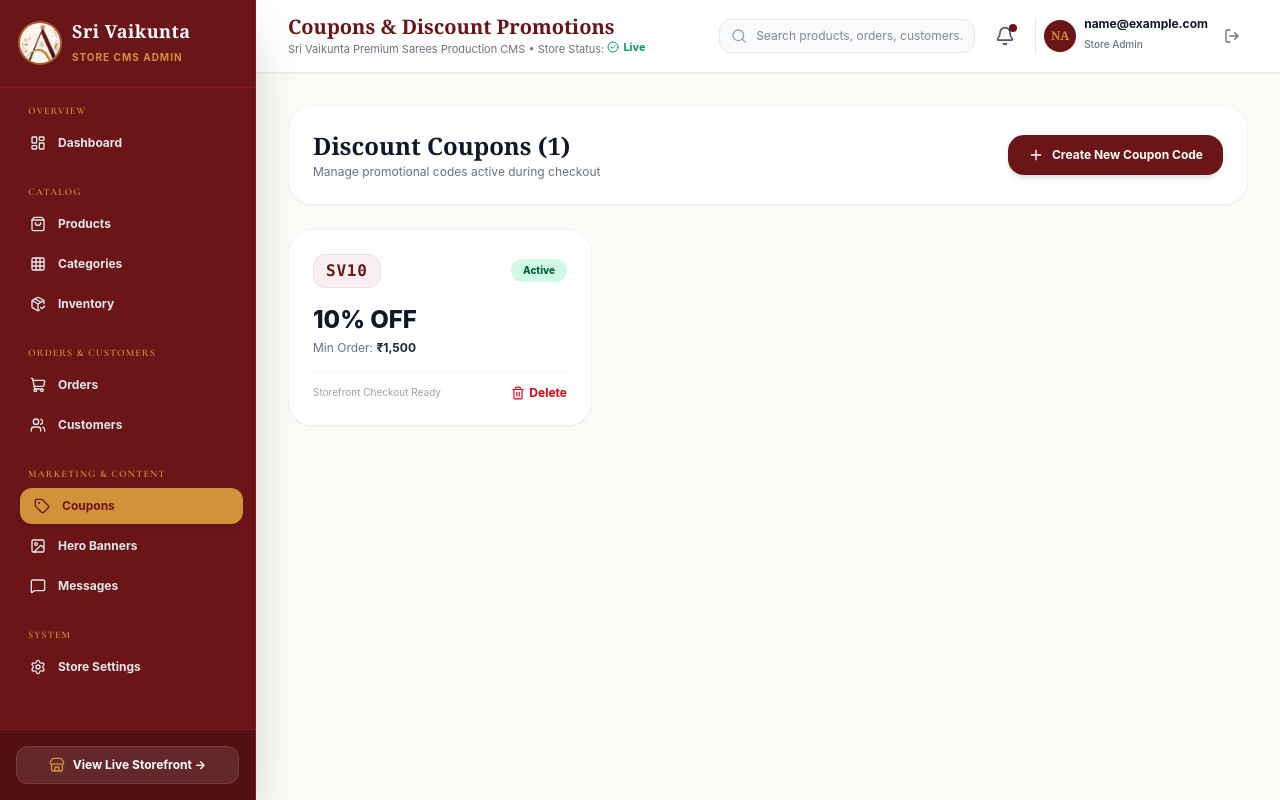
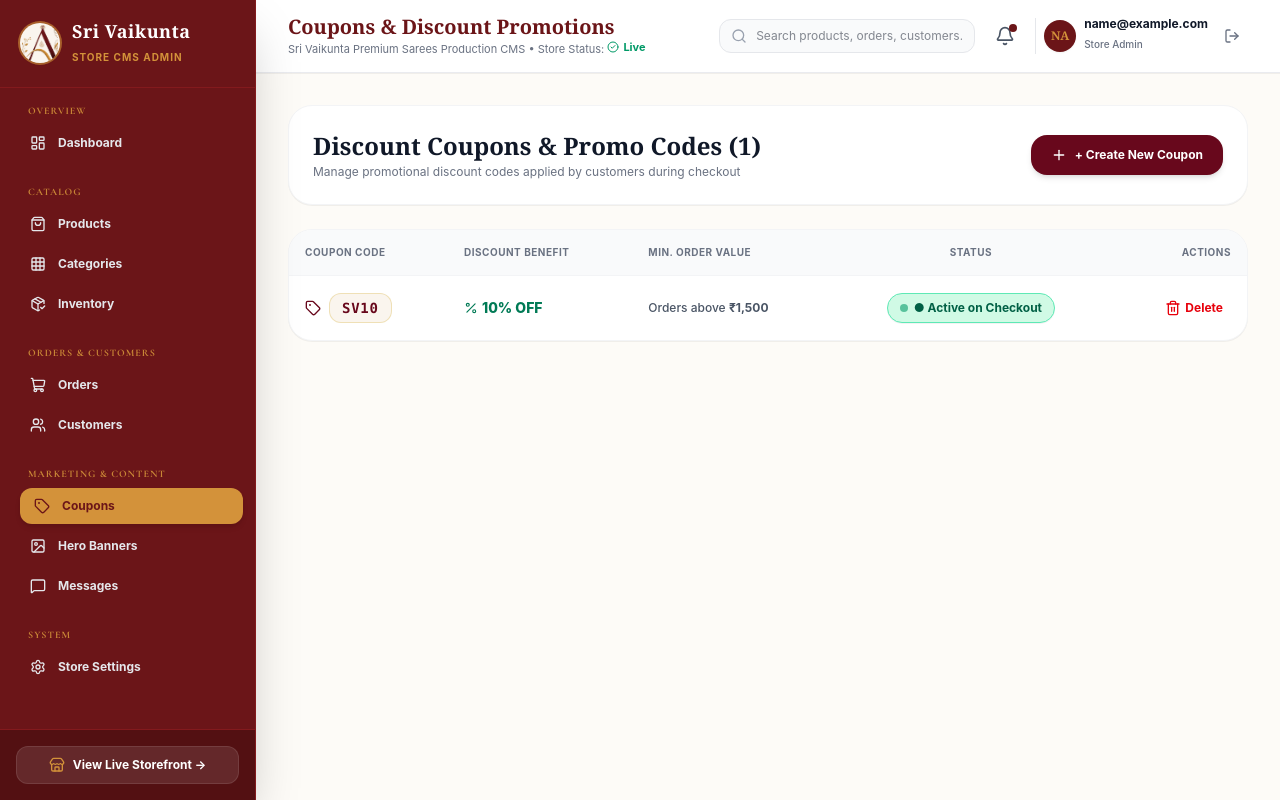
Before and after one commit to neelhari/sri-vaikunta-, a React (Vite) app: page /admin/coupons in a window 1280 px wide. Built offline with nearby package versions, Linux system fonts and the light colour scheme; no server answers; the database is empty; sample sign-in values are in the browser's storage.

Commit message:
feat: upgraded Coupons UI to clean table with flat/pct toggle and 1-click active/disabled switch

```diff
--- a/src/admin/pages/AdminCoupons.jsx
+++ b/src/admin/pages/AdminCoupons.jsx
@@ -1,25 +1,39 @@
 import React, { useState } from 'react';
-import { Tag, Plus, Trash2, Edit2, CheckCircle2, XCircle } from 'lucide-react';
+import { Tag, Plus, Trash2, CheckCircle2, XCircle, Sparkles, Percent, IndianRupee, Power, AlertCircle } from 'lucide-react';
 import { useStoreData } from '../../context/StoreDataContext';
 
 export default function AdminCoupons() {
-  const { coupons, addCoupon, updateCoupon, deleteCoupon } = useStoreData();
+  const { coupons = [], addCoupon, updateCoupon, deleteCoupon } = useStoreData();
   const [isModalOpen, setIsModalOpen] = useState(false);
   const [code, setCode] = useState('');
-  const [type, setType] = useState('percentage');
+  const [type, setType] = useState('flat'); // default to 'flat' (₹) as requested
   const [discountValue, setDiscountValue] = useState('');
   const [minOrder, setMinOrder] = useState('');
+  const [saving, setSaving] = useState(false);
+  const [errorMsg, setErrorMsg] = useState('');
 
-  const [saving, setSaving] = useState(false);
+  const safeCoupons = Array.isArray(coupons) ? coupons : [];
+
+  const handleOpenAdd = () => {
+    setCode('');
+    setType('flat');
+    setDiscountValue('');
+    setMinOrder('0');
+    setErrorMsg('');
+    setIsModalOpen(true);
+  };
 
   const handleCreate = async (e) => {
     e.preventDefault();
-    if (!code || !discountValue || saving) return;
+    if (!code.trim() || !discountValue || saving) return;
 
     setSaving(true);
+    setErrorMsg('');
+
     const result = await addCoupon({
       code: code.toUpperCase().trim(),
-      type,
+      discountType: type === 'flat' ? 'flat' : 'percentage',
+      type: type === 'flat' ? 'flat' : 'percentage',
       discountValue: Number(discountValue),
       minOrder: Number(minOrder) || 0,
       active: true,
@@ -27,17 +41,23 @@ export default function AdminCoupons() {
     setSaving(false);
 
     if (!result.success) {
-      window.alert(`Could not save coupon: ${result.message || 'Unknown error'}`);
+      setErrorMsg(result.message || 'Could not save coupon');
       return;
     }
 
-    setCode('');
-    setDiscountValue('');
-    setMinOrder('');
     setIsModalOpen(false);
   };
 
-  const handleDelete = async (id) => {
+  const handleToggleActive = async (c) => {
+    const newStatus = !c.active;
+    const result = await updateCoupon(c.id, { active: newStatus });
+    if (!result.success) {
+      window.alert(`Could not update coupon: ${result.message || 'Unknown error'}`);
+    }
+  };
+
+  const handleDelete = async (id, couponCode) => {
+    if (!window.confirm(`Are you sure you want to delete coupon "${couponCode}"?`)) return;
     const result = await deleteCoupon(id);
     if (!result.success) {
       window.alert(`Could not delete coupon: ${result.message || 'Unknown error'}`);
@@ -46,127 +66,246 @@ export default function AdminCoupons() {
 
   return (
     <div className="space-y-6">
+      {/* Header */}
       <div className="flex flex-col sm:flex-row sm:items-center justify-between gap-4 bg-white p-6 rounded-3xl border border-gray-100 shadow-2xs">
         <div>
-          <h2 className="font-serif text-2xl font-bold text-gray-900">Discount Coupons ({coupons.length})</h2>
-          <p className="text-xs text-gray-500 mt-0.5">Manage promotional codes active during checkout</p>
+          <h2 className="font-serif text-2xl font-bold text-gray-900">
+            Discount Coupons & Promo Codes ({safeCoupons.length})
+          </h2>
+          <p className="text-xs text-gray-500 mt-0.5">
+            Manage promotional discount codes applied by customers during checkout
+          </p>
         </div>
 
         <button
-          onClick={() => setIsModalOpen(true)}
-          className="bg-[#6B1518] hover:bg-[#4B0F11] text-white text-xs font-bold px-5 py-3 rounded-2xl flex items-center justify-center gap-2 shadow-md transition-all self-start sm:self-auto"
+          onClick={handleOpenAdd}
+          className="bg-[#68081C] hover:bg-[#4A0513] text-white text-xs font-bold px-5 py-3 rounded-2xl flex items-center justify-center gap-2 shadow-md transition-all self-start sm:self-auto cursor-pointer"
         >
           <Plus className="w-4 h-4" />
-          <span>Create New Coupon Code</span>
+          <span>+ Create New Coupon</span>
         </button>
       </div>
 
-      <div className="grid grid-cols-1 sm:grid-cols-2 lg:grid-cols-3 gap-6">
-        {coupons.map((c) => (
-          <div key={c.id} className="bg-white p-6 rounded-3xl border border-gray-100 shadow-2xs space-y-4 relative overflow-hidden">
-            <div className="flex items-center justify-between">
-              <span className="font-mono font-extrabold text-base bg-[#F8F0F0] text-[#6B1518] border border-[#EADEDF] px-3 py-1 rounded-xl tracking-wider">
+      {/* Structured Coupons Table (One After Another) */}
+      <div className="bg-white rounded-3xl border border-gray-100 shadow-2xs overflow-hidden">
+        <div className="overflow-x-auto">
+          <table className="w-full text-left text-xs">
+            <thead className="bg-gray-50 text-gray-500 uppercase tracking-wider text-[10px] font-extrabold border-b border-gray-100">
+              <tr>
+                <th className="p-4">Coupon Code</th>
+                <th className="p-4">Discount Benefit</th>
+                <th className="p-4">Min. Order Value</th>
+                <th className="p-4 text-center">Status</th>
+                <th className="p-4 text-right">Actions</th>
+              </tr>
+            </thead>
+            <tbody className="divide-y divide-gray-100">
+              {safeCoupons.length === 0 ? (
+                <tr>
+                  <td colSpan="5" className="p-12 text-center text-gray-400 font-medium">
+                    No coupons created yet. Click "+ Create New Coupon" to create your first discount code.
+                  </td>
+                </tr>
+              ) : (
+                safeCoupons.map((c) => (
+                  <tr key={c.id || c.code} className="hover:bg-gray-50/80 transition-colors">
+                    {/* Code */}
+                    <td className="p-4">
+                      <div className="flex items-center gap-2">
+                        <Tag className="w-4 h-4 text-[#68081C]" />
+                        <span className="font-mono font-extrabold text-sm bg-[#FAF5EE] text-[#68081C] border border-[#D4AF37]/30 px-3 py-1 rounded-xl tracking-wider">
                           {c.code}
                         </span>
+                      </div>
+                    </td>
+
+                    {/* Discount Value */}
+                    <td className="p-4 font-bold text-gray-900 text-sm">
+                      {c.type === 'percentage' || c.discountType === 'percentage' ? (
+                        <span className="text-emerald-700 flex items-center gap-1 font-extrabold">
+                          <Percent className="w-3.5 h-3.5" />
+                          <span>{c.discountValue}% OFF</span>
+                        </span>
+                      ) : (
+                        <span className="text-emerald-700 flex items-center gap-1 font-extrabold">
+                          <IndianRupee className="w-3.5 h-3.5" />
+                          <span>₹{c.discountValue} Flat OFF</span>
+                        </span>
+                      )}
+                    </td>
+
+                    {/* Min Order */}
+                    <td className="p-4 text-gray-600 font-medium">
+                      {c.minOrder > 0 ? (
+                        <span>Orders above <strong>₹{Number(c.minOrder).toLocaleString('en-IN')}</strong></span>
+                      ) : (
+                        <span className="text-gray-400">No Minimum</span>
+                      )}
+                    </td>
+
+                    {/* Active / Disabled Toggle Switch Button */}
+                    <td className="p-4 text-center">
                       <button
-                onClick={async () => {
-                  const result = await updateCoupon(c.id, { active: !c.active });
-                  if (!result.success) window.alert(`Could not update coupon: ${result.message || 'Unknown error'}`);
-                }}
-                className={`text-[10px] font-extrabold px-3 py-1 rounded-full ${
-                  c.active ? 'bg-emerald-100 text-emerald-800' : 'bg-gray-100 text-gray-600'
+                        onClick={() => handleToggleActive(c)}
+                        className={`inline-flex items-center gap-1.5 px-3 py-1.5 rounded-full text-xs font-bold transition-all cursor-pointer shadow-2xs ${
+                          c.active
+                            ? 'bg-emerald-100 text-emerald-800 border border-emerald-300 hover:bg-emerald-200'
+                            : 'bg-gray-100 text-gray-500 border border-gray-300 hover:bg-gray-200'
                         }`}
+                        title="Click to toggle status"
                       >
-                {c.active ? 'Active' : 'Disabled'}
+                        <span className={`w-2 h-2 rounded-full ${c.active ? 'bg-emerald-600 animate-pulse' : 'bg-gray-400'}`} />
+                        <span>{c.active ? '● Active on Checkout' : '○ Disabled'}</span>
+                      </button>
+                    </td>
+
+                    {/* Actions */}
+                    <td className="p-4 text-right">
+                      <button
+                        onClick={() => handleDelete(c.id, c.code)}
+                        className="text-red-600 hover:text-red-800 p-2 rounded-xl hover:bg-red-50 transition-colors cursor-pointer font-bold inline-flex items-center gap-1"
+                        title="Delete Coupon"
+                      >
+                        <Trash2 className="w-4 h-4" />
+                        <span>Delete</span>
+                      </button>
+                    </td>
+                  </tr>
+                ))
+              )}
+            </tbody>
+          </table>
+        </div>
+      </div>
+
+      {/* Create Coupon Modal */}
+      {isModalOpen && (
+        <div className="fixed inset-0 z-50 flex items-center justify-center p-4 bg-black/60 backdrop-blur-xs">
+          <div className="bg-white rounded-3xl w-full max-w-md shadow-2xl p-6 space-y-5 text-xs">
+            <div className="flex items-center justify-between border-b border-gray-100 pb-3">
+              <div>
+                <h3 className="font-serif text-lg font-bold text-[#68081C]">Create New Coupon Code</h3>
+                <p className="text-[11px] text-gray-500">Live discount code for customer checkout</p>
+              </div>
+              <button onClick={() => setIsModalOpen(false)} className="font-bold text-gray-400 hover:text-gray-600 cursor-pointer p-1">
+                ✕
               </button>
             </div>
 
-            <div className="space-y-1">
-              <div className="text-2xl font-extrabold text-gray-900">
-                {c.type === 'percentage' ? `${c.discountValue}% OFF` : `₹${c.discountValue} OFF`}
+            {errorMsg && (
+              <div className="p-3 bg-red-50 border border-red-200 text-red-700 rounded-xl text-xs font-semibold flex items-center gap-2">
+                <AlertCircle className="w-4 h-4 shrink-0" />
+                <span>{errorMsg}</span>
               </div>
-              <p className="text-xs text-gray-500">
-                Min Order: <strong className="text-gray-800">₹{(c.minOrder || 0).toLocaleString('en-IN')}</strong>
-              </p>
-            </div>
-
-            <div className="pt-3 border-t border-gray-100 flex items-center justify-between text-xs">
-              <span className="text-gray-400 text-[10px]">Storefront Checkout Ready</span>
-              <button
-                onClick={() => handleDelete(c.id)}
-                className="text-red-600 hover:text-red-800 font-bold flex items-center gap-1"
-              >
-                <Trash2 className="w-3.5 h-3.5" /> Delete
-              </button>
-            </div>
-          </div>
-        ))}
-      </div>
-
-      {isModalOpen && (
-        <div className="fixed inset-0 z-50 flex items-center justify-center p-4 bg-black/60 backdrop-blur-xs">
-          <div className="bg-white rounded-3xl w-full max-w-md shadow-2xl p-6 space-y-4 text-xs">
-            <div className="flex items-center justify-between border-b border-gray-100 pb-3">
-              <h3 className="font-serif text-lg font-bold text-[#6B1518]">Create Coupon Code</h3>
-              <button onClick={() => setIsModalOpen(false)} className="font-bold text-gray-400">✕</button>
-            </div>
+            )}
 
             <form onSubmit={handleCreate} className="space-y-4">
+              {/* Code */}
               <div>
                 <label className="block font-bold text-gray-800 mb-1">Coupon Code (Uppercase) *</label>
                 <input
                   type="text"
                   required
-                  placeholder="e.g. FESTIVE20"
+                  placeholder="e.g. NIKHIL200 or FESTIVE20"
                   value={code}
-                  onChange={(e) => setCode(e.target.value)}
-                  className="w-full p-3 rounded-xl border border-gray-200 focus:border-[#6B1518] uppercase font-mono font-bold"
+                  onChange={(e) => setCode(e.target.value.toUpperCase())}
+                  className="w-full p-3 rounded-xl border border-gray-200 focus:border-[#68081C] uppercase font-mono font-extrabold text-sm tracking-wider"
                 />
               </div>
 
+              {/* Discount Type Picker (2 Big Buttons) */}
+              <div>
+                <label className="block font-bold text-gray-800 mb-1.5">Choose Discount Type *</label>
+                <div className="grid grid-cols-2 gap-2.5">
+                  <button
+                    type="button"
+                    onClick={() => setType('flat')}
+                    className={`p-3 rounded-xl border-2 font-bold text-xs flex items-center justify-center gap-1.5 cursor-pointer transition-all ${
+                      type === 'flat'
+                        ? 'border-[#68081C] bg-[#FAF5EE] text-[#68081C] shadow-2xs'
+                        : 'border-gray-200 bg-white text-gray-600 hover:bg-gray-50'
+                    }`}
+                  >
+                    <IndianRupee className="w-4 h-4" />
+                    <span>Flat Amount (₹ OFF)</span>
+                  </button>
+
+                  <button
+                    type="button"
+                    onClick={() => setType('percentage')}
+                    className={`p-3 rounded-xl border-2 font-bold text-xs flex items-center justify-center gap-1.5 cursor-pointer transition-all ${
+                      type === 'percentage'
+                        ? 'border-[#68081C] bg-[#FAF5EE] text-[#68081C] shadow-2xs'
+                        : 'border-gray-200 bg-white text-gray-600 hover:bg-gray-50'
+                    }`}
+                  >
+                    <Percent className="w-4 h-4" />
+                    <span>Percentage (% OFF)</span>
+                  </button>
+                </div>
+              </div>
+
+              {/* Value & Min Order Grid */}
               <div className="grid grid-cols-2 gap-3">
                 <div>
-                  <label className="block font-bold text-gray-800 mb-1">Discount Type</label>
-                  <select
-                    value={type}
-                    onChange={(e) => setType(e.target.value)}
-                    className="w-full p-3 rounded-xl border border-gray-200 bg-white font-semibold"
-                  >
-                    <option value="percentage">Percentage (%)</option>
-                    <option value="fixed">Fixed Amount (₹)</option>
-                  </select>
+                  <label className="block font-bold text-gray-800 mb-1">
+                    {type === 'flat' ? 'Discount Amount (₹) *' : 'Discount Percentage (%) *'}
+                  </label>
+                  <input
+                    type="number"
+                    required
+                    min="1"
+                    max={type === 'percentage' ? '90' : '99999'}
+                    placeholder={type === 'flat' ? 'e.g. 200' : 'e.g. 20'}
+                    value={discountValue}
+                    onChange={(e) => setDiscountValue(e.target.value)}
+                    className="w-full p-2.5 rounded-xl border border-gray-200 focus:border-[#68081C] font-extrabold text-sm"
+                  />
                 </div>
 
                 <div>
-                  <label className="block font-bold text-gray-800 mb-1">Discount Value *</label>
+                  <label className="block font-bold text-gray-800 mb-1">Min. Order Amount (₹)</label>
                   <input
                     type="number"
-                    required
-                    placeholder={type === 'percentage' ? '15' : '300'}
-                    value={discountValue}
-                    onChange={(e) => setDiscountValue(e.target.value)}
-                    className="w-full p-3 rounded-xl border border-gray-200 focus:border-[#6B1518]"
+                    min="0"
+                    placeholder="e.g. 600"
+                    value={minOrder}
+                    onChange={(e) => setMinOrder(e.target.value)}
+                    className="w-full p-2.5 rounded-xl border border-gray-200 focus:border-[#68081C] font-semibold text-sm"
                   />
                 </div>
               </div>
 
-              <div>
-                <label className="block font-bold text-gray-800 mb-1">Minimum Order Amount (₹)</label>
-                <input
-                  type="number"
-                  placeholder="1999"
-                  value={minOrder}
-                  onChange={(e) => setMinOrder(e.target.value)}
-                  className="w-full p-3 rounded-xl border border-gray-200 focus:border-[#6B1518]"
-                />
+              {/* Live Preview Card */}
+              {code && discountValue && (
+                <div className="p-3 bg-emerald-50 border border-emerald-200 rounded-xl text-emerald-900 text-xs space-y-0.5">
+                  <p className="font-extrabold flex items-center gap-1">
+                    <span>✓ Preview:</span>
+                    <span>
+                      Customer gets {type === 'flat' ? `₹${discountValue} Flat Discount` : `${discountValue}% OFF`}
+                    </span>
+                  </p>
+                  <p className="text-[11px] text-emerald-700">
+                    Active on orders above ₹{minOrder || '0'} when typing <strong>{code}</strong> at checkout.
+                  </p>
                 </div>
+              )}
 
-              <div className="flex items-center justify-end gap-3 pt-2">
-                <button type="button" onClick={() => setIsModalOpen(false)} className="px-4 py-2.5 rounded-xl border border-gray-300 font-bold">
+              {/* Actions */}
+              <div className="flex items-center justify-end gap-2.5 pt-2">
+                <button
+                  type="button"
+                  onClick={() => setIsModalOpen(false)}
+                  className="px-4 py-2.5 text-xs font-bold text-gray-600 hover:bg-gray-100 rounded-xl cursor-pointer"
+                >
                   Cancel
                 </button>
-                <button type="submit" disabled={saving} className="bg-[#6B1518] disabled:opacity-60 text-white px-5 py-2.5 rounded-xl font-bold">
-                  {saving ? 'Saving...' : 'Save Coupon'}
+                <button
+                  type="submit"
+                  disabled={saving}
+                  className="px-6 py-2.5 text-xs font-bold text-white bg-[#68081C] hover:bg-[#4A0513] rounded-xl shadow-md cursor-pointer disabled:opacity-50"
+                >
+                  {saving ? 'Saving Coupon...' : 'Save Coupon'}
                 </button>
               </div>
             </form>
--- a/src/context/CartContext.jsx
+++ b/src/context/CartContext.jsx
@@ -108,7 +108,8 @@ export const CartProvider = ({ children }) => {
 
   const discountAmount = (() => {
     if (!appliedCoupon || !couponMinOrderMet) return 0;
-    let amount = appliedCoupon.type === 'percentage'
+    const isPct = appliedCoupon.type === 'percentage' || appliedCoupon.discountType === 'percentage';
+    let amount = isPct
       ? (subtotal * appliedCoupon.discountValue) / 100
       : appliedCoupon.discountValue;
     if (appliedCoupon.maxDiscount) amount = Math.min(amount, appliedCoupon.maxDiscount);
```
Lines whose indentation alone changed are shown as unchanged.
